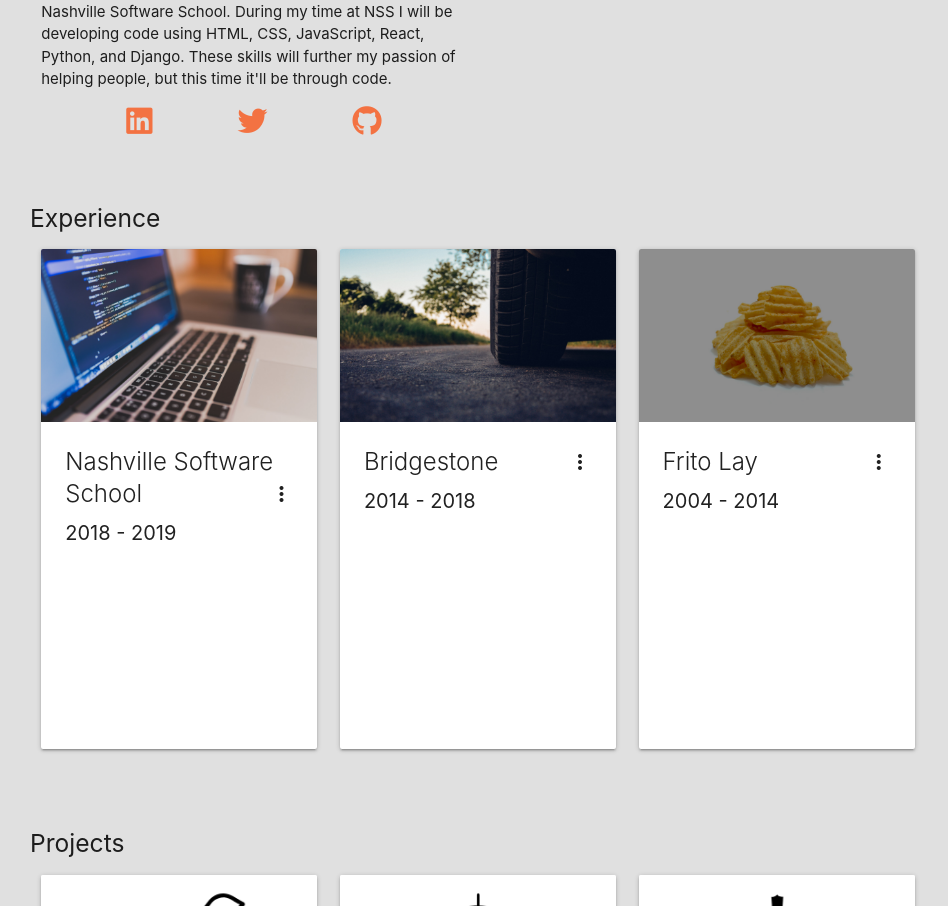
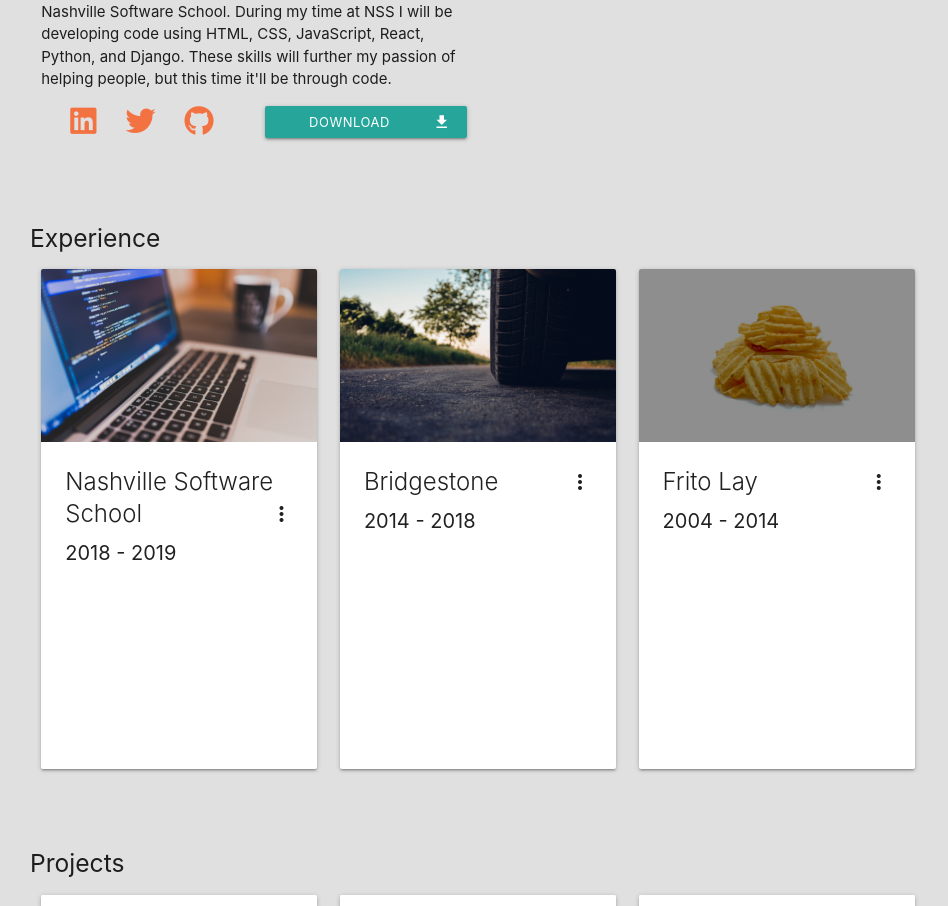
Before and after one commit to laboyd001/lesleys-personal-website, a plain HTML site: page index.html in a window 1280 px wide. Shown: the part 953-1859 px from the top of the page, without its empty margins (162-1110 px from the left). Drawn offline with nearby package versions, Linux system fonts and the light colour scheme.

Commit message:
added download button and link to resume

```diff
--- a/index.html
+++ b/index.html
@@ -108,6 +108,8 @@
                 The roles I've held in the past were always on the edge of IT.  I found myself working alongside development teams and offering up insights from the business, but wanted to know more about the technology driving innovation. This led me to deciding it was time to make a change and add more tools to my toolbox. That's how I found myself at Nashville Software School. During my time at NSS I will be developing code using HTML, CSS, JavaScript, React, Python, and Django. These skills will further my passion of helping people, but this time it'll be through code.
                 </p>
                 <div class="social-icons">
+                  <div class="row">
+                    <div class="about-social col s12 m6 l6">
                       <div>
                         <a href="https://www.linkedin.com/in/lesleyaboyd/"><i class="fab fa-linkedin fa-2x"></i></a>
                       </div>
@@ -116,6 +118,11 @@
                       </div>
                       <div>
                         <a href="https://github.com/laboyd001"><i class="fab fa-github fa-2x"></i></a>
+                      </div>
+                    </div>
+                    <div class="col s12 m6 l6 center">
+                      <a class="waves-effect waves-light btn-small" href="images/Lesley_Boyd_Resume_2019.pdf"><i class="material-icons right">file_download</i>Download Resume</a>
+                    </div>
                   </div>
                 </div>
             </div>
--- a/styles/main.css
+++ b/styles/main.css
@@ -29,7 +29,7 @@
 	width: 100%;
 }
 
-.social-icons{
+.about-social{
   display:flex;
   flex-direction: row;
   justify-content: space-evenly;
```
Lines whose indentation alone changed are shown as unchanged.
